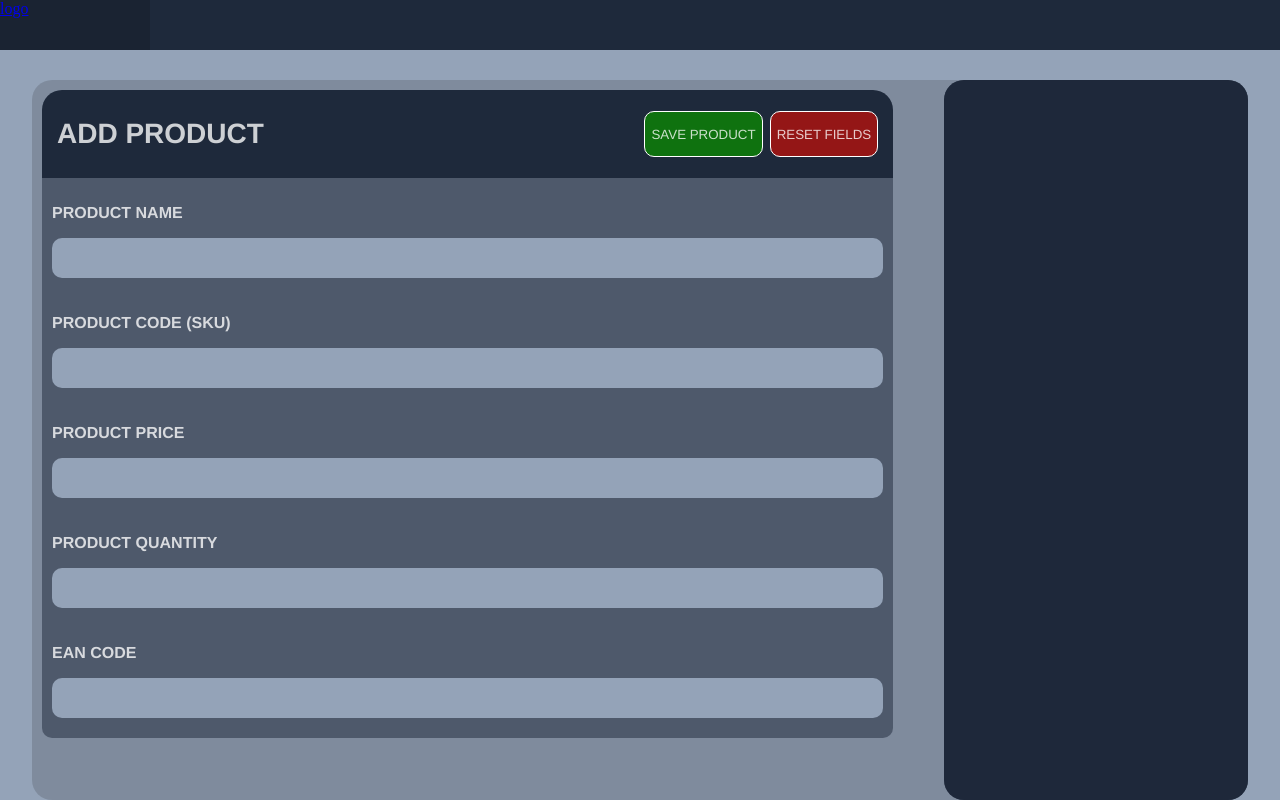
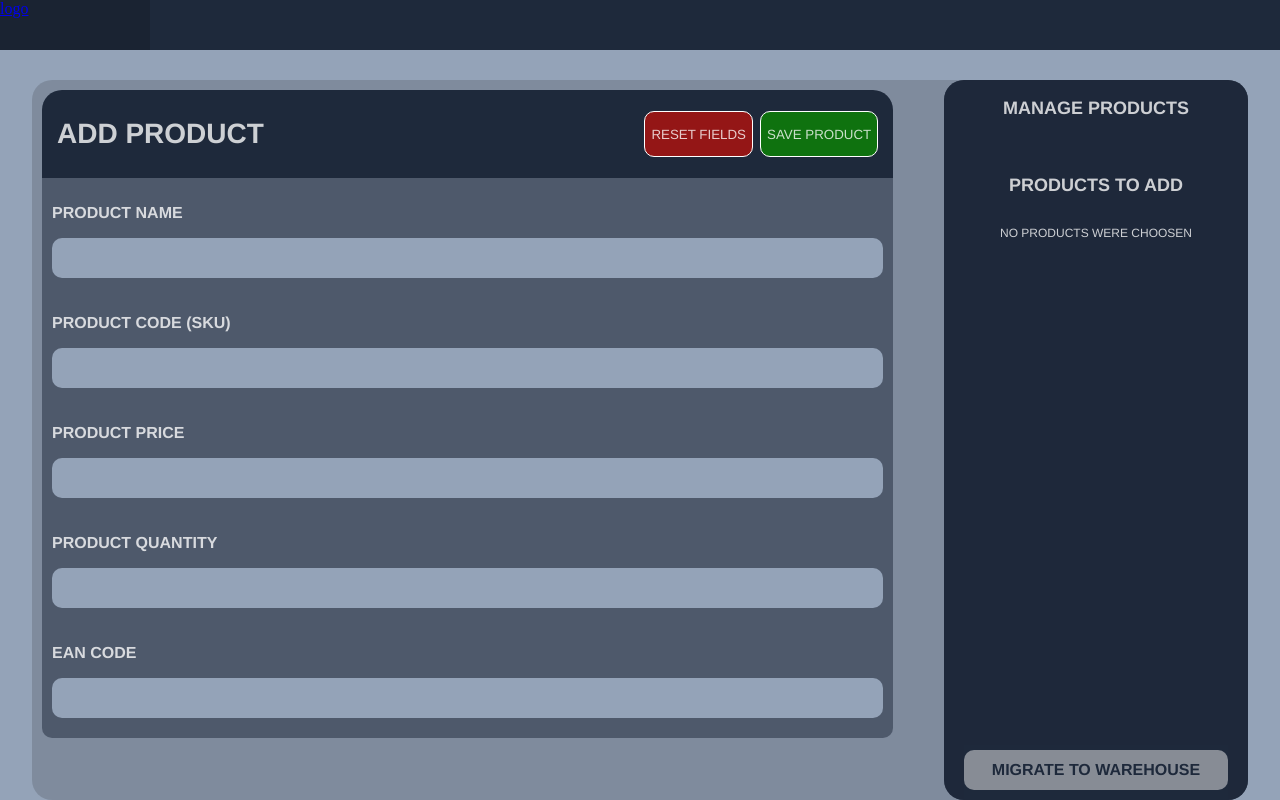
Before and after one commit to DanielWikarski/sERPent, a Django app: page /add_items_modules/ in a window 1280 px wide. Run offline with Django 5.2, Linux system fonts and the light colour scheme; data that the repository does not hold is empty.

Commit message:
Manage products section in progress

```diff
--- a/erp/static/erp/script.js
+++ b/erp/static/erp/script.js
@@ -459,6 +459,7 @@ const add_new_product_window_product_name = document.querySelector(".add_new_pro
 const add_new_product_window_product_code_sku = document.querySelector(".add_new_product_window_product_code_sku > label > input")
 const add_new_product_window_product_ean = document.querySelector(".add_new_product_window_product_ean > label > input")
 const add_new_product_window_product_price = document.querySelector(".add_new_product_window_product_price > label > input")
+const add_new_product_window_product_qty = document.querySelector(".add_new_product_window_product_stock_qty > label > input")
 const productCards = document.querySelectorAll(".product_card");
 
 function add_product_sortByx(add_new_product_window_product, product_sortBy) {
@@ -514,7 +515,33 @@ add_new_product_window_reset_form_btn.addEventListener("click", function() {
 });
 
 const add_new_product_window_save_btn = document.querySelector(".add_new_product_window_save_btn")
+const add_product_list = document.querySelector(".add_product_list")
 
 add_new_product_window_save_btn.addEventListener("click", function() {
-    alert("Product has been succesfuly saved in warehouse stock!")
+    // alert("Product has been succesfuly saved in warehouse stock!")
+    const add_new_product_window_product_name_value= add_new_product_window_product_name.value
+    const add_new_product_window_product_code_sku_value = add_new_product_window_product_code_sku.value
+    const add_new_product_window_product_price_value = add_new_product_window_product_price.value
+    const add_new_product_window_product_ean_value = add_new_product_window_product_ean.value
+    const add_new_product_window_product_qty_value = add_new_product_window_product_qty.value
+    console.log(add_new_product_window_product_qty_value);
+
+    const add_product_object = document.createElement("div")
+    add_product_object.classList.add("add_product_object")
+    add_product_object.innerHTML = `
+                <div class="add_product_item_name">
+                    <p>${add_new_product_window_product_name_value}</p>
+                </div>
+                <div class="add_product_item_qty">
+                    <p class="subtext qty_amount">${add_new_product_window_product_qty_value}</p>
+                    <p class="subtext">Qty.</p>
+
+                </div>
+                <div class="add_product_item_price" style="display: flex; align-items: center; gap: 10px;">
+                    <p class="price_amount">${add_new_product_window_product_price_value}zł</p>
+                    <button class="remove_product_btn" style="background: none; border: none; color: #ff4d4d; cursor: pointer; font-weight: bold; padding: 0 5px;">✕</button>
+                </div>
+            `;
+    add_product_list.appendChild(add_product_object)
+
 })
--- a/erp/static/erp/styles.css
+++ b/erp/static/erp/styles.css
@@ -720,15 +720,22 @@ p{
     }
 }
 
+.product_card_add_product_search_container {
+    width: 100%;
+    max-height: 38vh;
+    overflow-y: auto;
+}
+
+
 .product_card_add_product_search  {
-    display: none;
+    /* display: none; */
     flex-direction: column;
-    margin-left: 10px;
-    margin-top: 10px;
+    margin: 10px 0 10px 0px;
     background-color: transparent;
 
     .product_card {
         pointer-events: none;
+        height: 60%;
     }
     .chose_existing_one_btn {
         display: flex;
@@ -752,3 +759,41 @@ p{
 .sorting_table_add_product_search {
     border-radius: 10px 10px 0px 0px;
 }
+
+
+.product_card_add_product_save_changes  {
+    display: flex;
+    width: 100%;
+    height: fit-content;
+
+    .product_card_add_product_save_changes_btn {
+        width: 100%;
+        height: 5vh;
+        border-radius: 10px;
+        border: none;
+        margin-bottom: 10px;
+        cursor: pointer;
+        opacity: 0.5;
+
+        p {
+            font-size: clamp(16px, 0.8vw, 26px);
+            width: 100%;
+            text-align: center;
+            color: var(--main-color);
+        }
+    }
+}
+
+.add_product_object {
+    border-radius: 10px;
+    border: 1px solid white;
+    .add_product_item_name {
+        p {
+           font-size: clamp(12px, 0.8vw, 18px);
+        }
+    }
+    .add_product_item_qty {
+        display: flex;
+        flex-direction: row;
+    }
+}
--- a/erp/templates/erp/add_items_modules.html
+++ b/erp/templates/erp/add_items_modules.html
@@ -6,11 +6,11 @@
     <div class="add_new_product_container_header_wrapper">
         <p class="add_new_product_container_header">Add product</p>
         <div class="add_new_product_window_reset_form">
+            <button class="add_new_product_window_reset_form_btn">
+                <p>Reset fields</p>
+            </button>
             <button class="add_new_product_window_reset_form_btn add_new_product_window_save_btn ">
                 <p>Save Product</p>
-            </button>
-            <button class="add_new_product_window_reset_form_btn">
-                <p>Reset fields</p>
             </button>
         </div>
     </div>
@@ -47,7 +47,8 @@
         </div>
 
     </div>
-    {% for product in warehouse_products %}
+    <div class=" product_card_contener product_card_add_product_search_container ">
+        {% for product in warehouse_products %}
     <div class="product_card_add_product_search">
         <div class="sorting_table sorting_table_add_product_search">
             <p>Product name</p><p>Product code (SKU)</p><p>Price (netto)</p><p>Availability</p><p style="border: none;">EAN code</p>
@@ -65,6 +66,8 @@
     </div>
 
     {% endfor %}
+    </div>
+
 </div>
 
 
@@ -105,6 +108,16 @@
 {% block sidebar_content %}
 
 <div class="sidebar_card">
-
+    <p class="sidebar_title">Manage products</p>
+    <div class="basket_summary">
+        <p class="sidebar_title">Products to add</p>
+        <p class="empty_basket subtext" style="display: block;">No products were choosen</p>
+        <div class="basket_products_list add_product_list"></div>
+        <div class="total_window">
+            <div class="product_card_add_product_save_changes">
+                <button class="product_card_add_product_save_changes_btn"><p>Migrate to warehouse</p></button>
+            </div>
+        </div>
+    </div>
 </div>
 {% endblock %}
```
